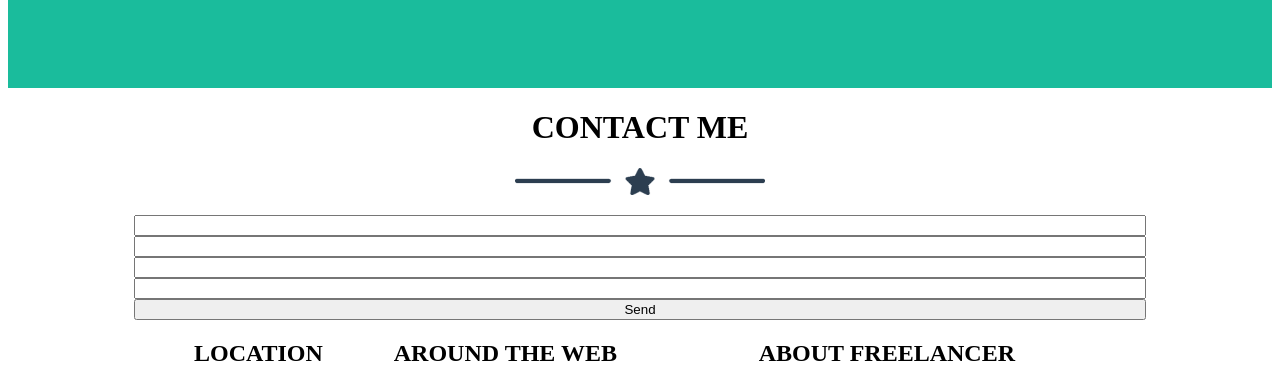
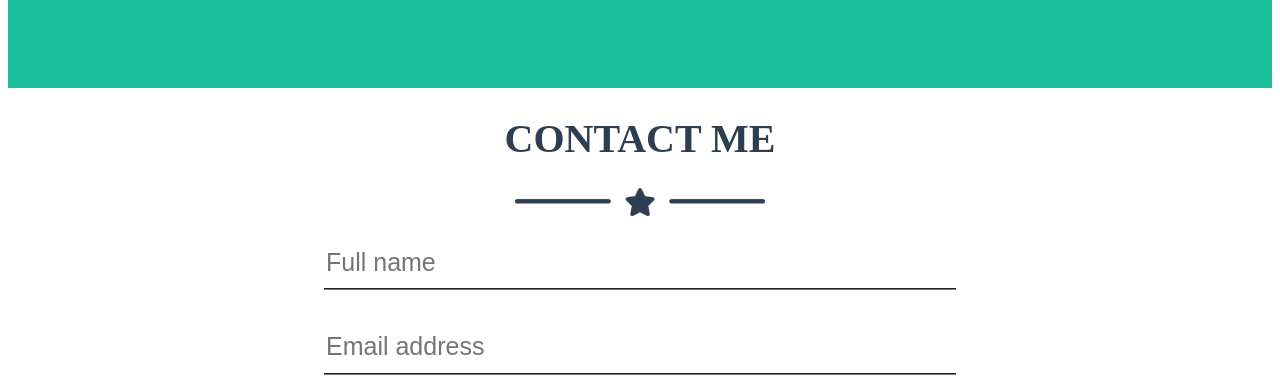
Before and after one commit to rami3rouhana/bootstrap-flexbox, a plain HTML site: page index.html in a window 1280 px wide. Shown: the part 1711-2095 px from the top of the page. Drawn offline with Linux system fonts and the light colour scheme.

Commit message:
add message layout

```diff
--- a/index.css
+++ b/index.css
@@ -269,11 +269,60 @@
     align-items: center;
 }
 
+.contact-div h1{
+    font-size: 2.5rem;
+    color:rgb(44,62,80);
+}
+
+.contact-div img{
+    width: 250px;
+}
+
 .contact-msg{
     display: flex;
     flex-direction: column;
-    width: 80%;
+    width: 50%;
+    height: 400px;
+    justify-content: space-between;
 }
+
+.contact-msg input{
+    height: 30%;
+    border-top-style: hidden;
+    border-right-style: hidden;
+    border-left-style: hidden;
+    border-bottom-style: groove;
+    margin-bottom: 30px;
+    font-size: 25px;
+    color: gray;
+}
+
+.contact-msg input:focus{
+    height: 30%;
+    border-top-style: hidden;
+    border-right-style: hidden;
+    border-left-style: hidden;
+    border-bottom-style: groove;
+    margin-bottom: 30px;
+    font-size: 10px;
+    color: gray;
+    display: flex;
+    align-items: top;
+}
+
+
+.contact-msg button{
+    background-color: #1abc9c;
+    color: white;
+    font-size: large;
+    font-weight: bold;
+    height: 140px;
+    width: 90px;
+    border-radius: 10px;
+    border: white;
+
+}
+
 
 /* Footer */
 .footer{
--- a/index.html
+++ b/index.html
@@ -64,10 +64,10 @@
                 <h1>CONTACT ME</h1>
                 <img class="star" src="./images/star-color.png">
                 <div class="contact-msg">
-                    <input type="text">
-                    <input type="text">
-                    <input type="text">
-                    <input type="text">
+                    <input type="text" placeholder="Full name">
+                    <input type="text" placeholder="Email address">
+                    <input type="text" placeholder="Phone number">
+                    <input type="textarea" placeholder="Message">
                     <button>Send</button>
                 </div>
             </div>
```
